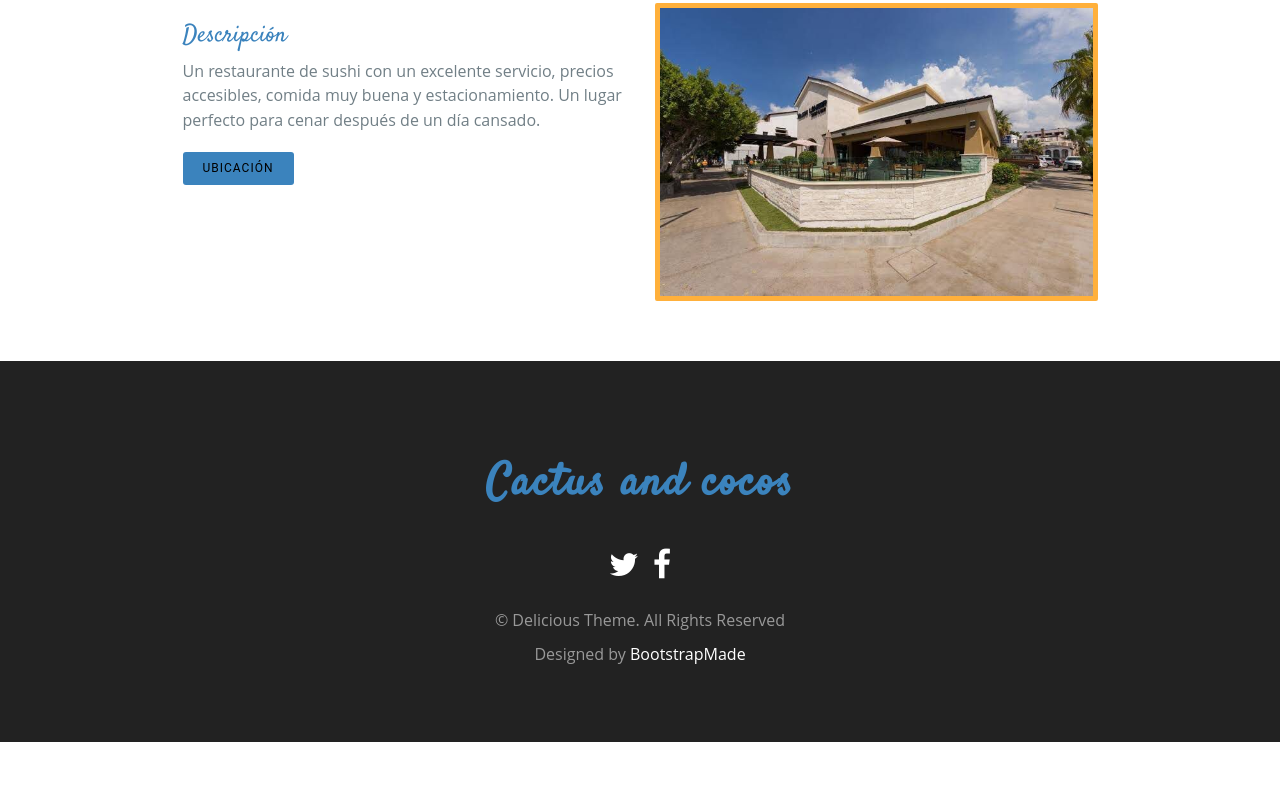
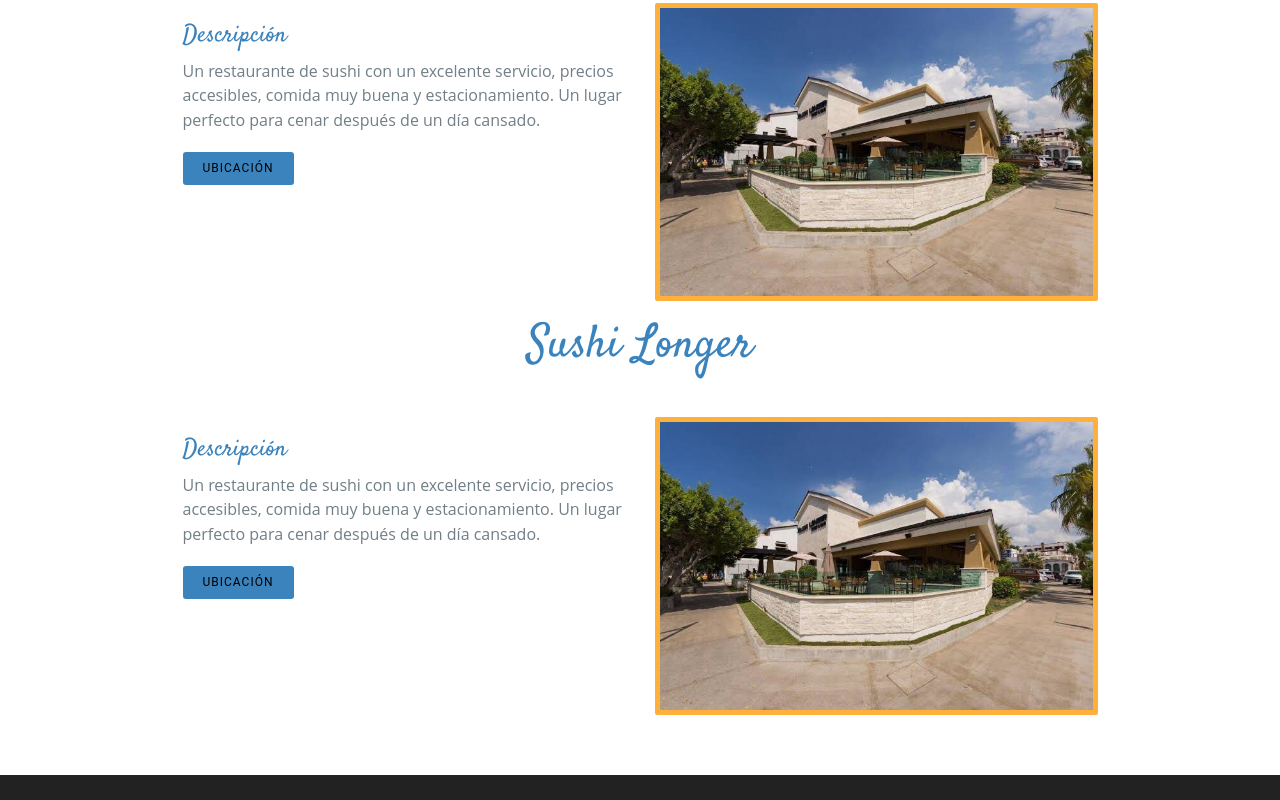
Before and after one commit to Cactus-and-Cocos/Cactus-and-Cocos.github.io, a plain HTML site: page index.html in a window 1280 px wide. Shown: the part 4575-5375 px from the top of the page. Before the commit the page ends 5317 px from the top, so only its background shows below. Drawn offline with Linux system fonts and the light colour scheme; a web font is replaced by a local one.

Commit message:
Ubicaciones

```diff
--- a/index.html
+++ b/index.html
@@ -1,13 +1,11 @@
 <!DOCTYPE html>
 <html lang="en">
-
    <head>
       <meta charset="utf-8">
       <meta name="viewport" content="width=device-width, initial-scale=1">
-  <title>Delicious</title>
-  <meta name="description" content="Free Bootstrap Theme by BootstrapMade.com">
+      <title>Cactus and Cocos</title>
+      <meta name="description" content="¡Restaurantes y heladerias!">
       <meta name="keywords" content="free website templates, free bootstrap themes, free template, free bootstrap, free website template">
-
       <link rel="stylesheet" type="text/css" href="https://fonts.googleapis.com/css?family=Satisfy|Bree+Serif|Candal|PT+Sans">
       <link rel="stylesheet" type="text/css" href="css/font-awesome.min.css">
       <link rel="stylesheet" type="text/css" href="css/bootstrap.min.css">
@@ -19,7 +17,6 @@
          Author URL: https://bootstrapmade.com
          ======================================================= -->
    </head>
-
    <body>
       <!--banner-->
       <section id="banner">
@@ -39,7 +36,6 @@
                   <div class="inner text-center">
                      <h1 class="logo-name">Cactus and <br> cocos </h1>
                      <h2> ¡Lugares para comer! </h2>
-
                   </div>
                </div>
             </div>
@@ -52,7 +48,6 @@
          <div class="row">
          <div class="col-md-12 text-center marb-35">
             <h1 class="header-h">Neveria y Paleteria La Fuente</h1>
-
          </div>
          <div class="col-md-1"></div>
          <div class="col-md-10">
@@ -61,7 +56,6 @@
                   <h2 class="heading">Descripción</h2>
                   <p>Son de los locales más frecuentados en el malecón, y tiene sabores de nieve muy buenos, sin duda deben ir.</p>
                   <a class="btn btn-imfo btn-read-more" href="#">Ubicación</a>
-
                </div>
             </div>
             <div class="col-md-6 col-sm-6">
@@ -81,7 +75,6 @@
                   <h2 class="heading">Descripción</h2>
                   <p>Son de los locales más frecuentados en el malecón, y tiene sabores de nieve muy buenos, sin duda deben ir. </p>
                   <a class="btn btn-imfo btn-read-more" href="#">Ubicación</a>
-
                </div>
             </div>
             <div class="col-md-6 col-sm-6">
@@ -91,7 +84,6 @@
          <br><br><br>
          <div class="col-md-12 text-center marb-35">
             <h1 class="header-h">Restaurante</h1>
-
          </div>
          <div class="container">
          <div class="row">
@@ -105,7 +97,6 @@
                   <h2 class="heading">Descripción</h2>
                   <p>Son de los locales más frecuentados en el malecón, y tiene sabores de nieve muy buenos, sin duda deben ir.Un restaurante de sushi con un excelente servicio, precios accesibles, comida muy buena y estacionamiento. Un lugar perfecto para cenar después de un día cansado. </p>
                   <a class="btn btn-imfo btn-read-more" href="#">Ubicación</a>
-
                </div>
             </div>
             <div class="col-md-6 col-sm-6">
@@ -124,7 +115,6 @@
                   <h2 class="heading">Descripción</h2>
                   <p>Un restaurante muy tranquilo y con buenas vistas del malecón, cuentan con estacionamiento y excelentes mariscos también. Un perfecto lugar para pasar la tarde. </p>
                   <a class="btn btn-imfo btn-read-more" href="#">Ubicación</a>
-
                </div>
             </div>
             <div class="col-md-6 col-sm-6">
@@ -143,7 +133,6 @@
                   <h2 class="heading">Descripción</h2>
                   <p>Son de los locales más frecuentados en el malecón, y tiene sabores de nieve muy buenos, sin duda deben ir.Si quieres una comida mas sencilla y comer como los locales, se recomienda ir aqui, se puede comer ahi mismo o para llevar, lo recomiendan mucho. </p>
                   <a class="btn btn-imfo btn-read-more" href="#">Ubicación</a>
-
                </div>
             </div>
             <div class="col-md-6 col-sm-6">
@@ -161,8 +150,7 @@
                <div class="about-info">
                   <h2 class="heading">Descripción</h2>
                   <p>Por la mañana si les gustan los mariscos, este es un excelente lugar para desayunar. Hay un buen personal además que el servicio es rápido. Solo aceptan pago en efectivo y también cuentan con un estacionamiento. </p>
-                              <a class="btn btn-imfo btn-read-more" href="#">Ubicación</a>
-
+                  <a class="btn btn-imfo btn-read-more" href="https://goo.gl/maps/nYonCFZkNL97WtUy8">Ubicación</a>
                </div>
             </div>
             <div class="col-md-6 col-sm-6">
@@ -181,7 +169,6 @@
                   <h2 class="heading">Descripción</h2>
                   <p>Las pizzas de este establecimiento son delgadas, tienen diferentes variedades, servicio a domicilio, y ademas esta cerca del malecón.</p>
                   <a class="btn btn-imfo btn-read-more" href="#">Ubicación</a>
-
                </div>
             </div>
             <div class="col-md-6 col-sm-6">
@@ -199,15 +186,13 @@
                <div class="about-info">
                   <h2 class="heading">Descripción</h2>
                   <p>¿Quieres un lugar para cenar una hamburguesa y al aire libre?, aqui hay una buena opción por explorar. </p>
-                                      <a class="btn btn-imfo btn-read-more" href="#">Ubicación</a>
-
+                  <a class="btn btn-imfo btn-read-more" href="https://goo.gl/maps/MRLbFryctCLSEGQV9">Ubicación</a>
                </div>
             </div>
             <div class="col-md-6 col-sm-6">
                <img src="img/restaurant/bandidos-grill/01.jpeg" alt="" class="img-responsive">
             </div>
          </div>
-
          <div class="container">
          <div class="row">
          <div class="col-md-12 text-center marb-35">
@@ -220,7 +205,24 @@
                   <h2 class="heading">Descripción</h2>
                   <p>Un restaurante de sushi con un excelente servicio, precios accesibles, comida muy buena y estacionamiento. Un lugar perfecto para cenar después de un día cansado.</p>
                   <a class="btn btn-imfo btn-read-more" href="#">Ubicación</a>
-
+               </div>
+            </div>
+            <div class="col-md-6 col-sm-6">
+               <img src="img/restaurant/sushi/02.jpeg" alt="" class="img-responsive">
+            </div>
+         </div>
+         <div class="container">
+         <div class="row">
+         <div class="col-md-12 text-center marb-35">
+            <h1 class="header-h">Sushi Longer</h1>
+         </div>
+         <div class="col-md-1"></div>
+         <div class="col-md-10">
+            <div class="col-md-6 col-sm-6">
+               <div class="about-info">
+                  <h2 class="heading">Descripción</h2>
+                  <p>Un restaurante de sushi con un excelente servicio, precios accesibles, comida muy buena y estacionamiento. Un lugar perfecto para cenar después de un día cansado.</p>
+                  <a class="btn btn-imfo btn-read-more" href="#">Ubicación</a>
                </div>
             </div>
             <div class="col-md-6 col-sm-6">
@@ -228,7 +230,6 @@
             </div>
          </div>
       </section>
-
       <!-- / contact -->
       <!-- footer -->
       <footer class="footer text-center">
@@ -237,7 +238,6 @@
                <div class="col-md-offset-3 col-md-6 text-center">
                   <div class="widget">
                      <h4 class="widget-title">Cactus and cocos</h4>
-
                      <div class="social-list">
                         <a href="#"><i class="fa fa-twitter" aria-hidden="true"></i></a>
                         <a href="#"><i class="fa fa-facebook" aria-hidden="true"></i></a>
@@ -260,13 +260,10 @@
          </div>
       </footer>
       <!-- / footer -->
-
       <script src="js/jquery.min.js"></script>
       <script src="js/jquery.easing.min.js"></script>
       <script src="js/bootstrap.min.js"></script>
       <script src="js/custom.js"></script>
       <script src="contactform/contactform.js"></script>
-
    </body>
-
 </html>
```
Lines whose indentation alone changed are shown as unchanged.
